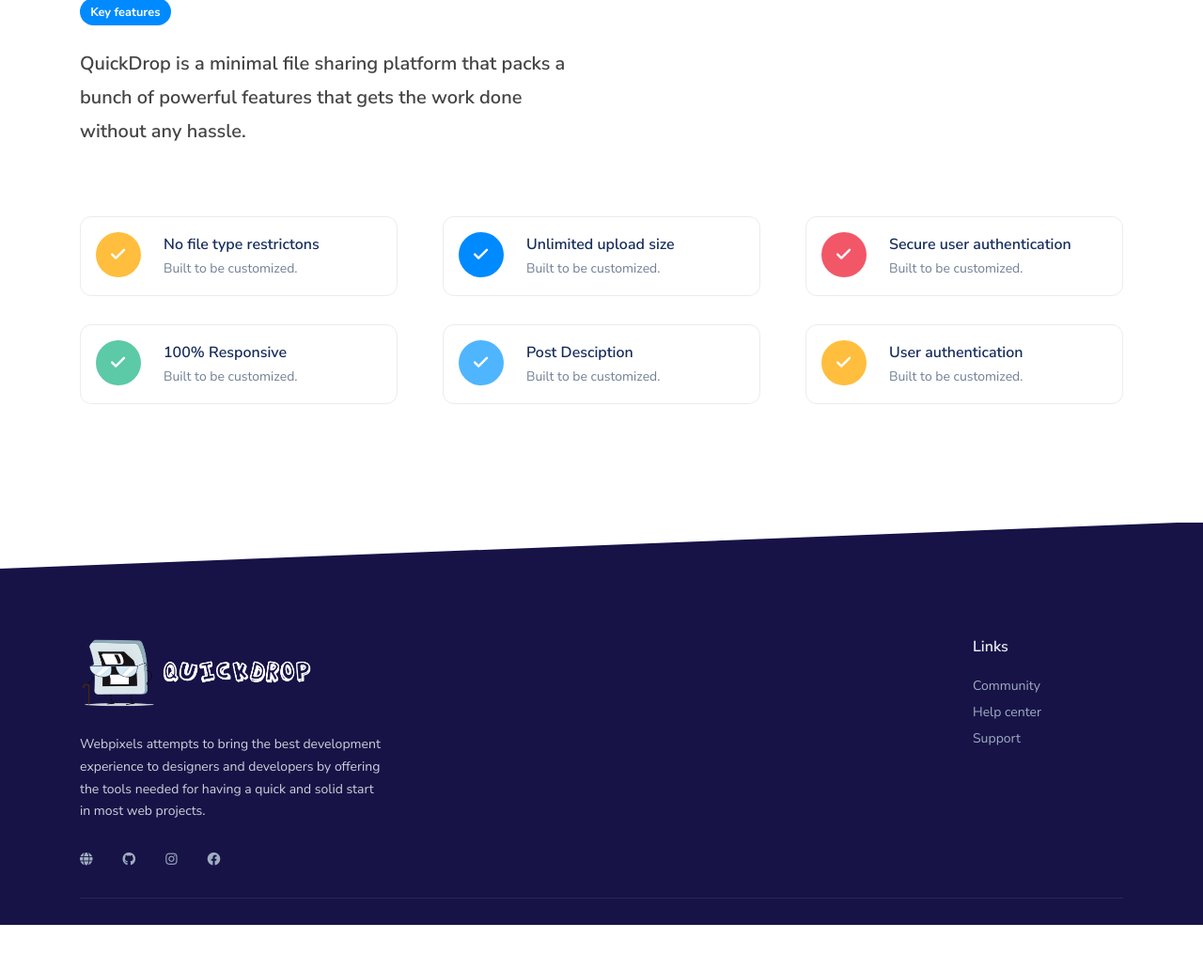
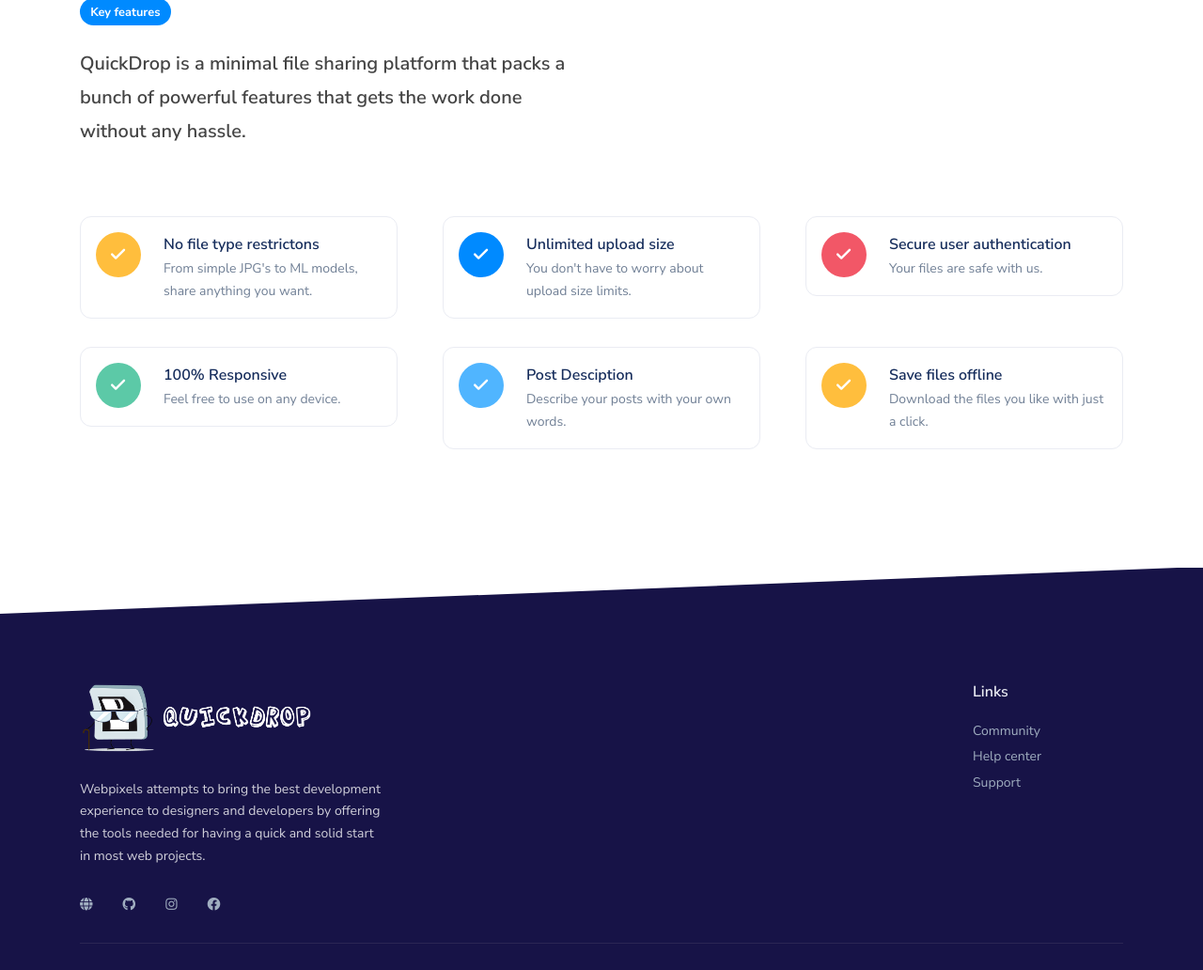
Before and after one commit to shaurya-src/QuickDrop, a Django app: template quick_drop/blog/templates/blog/index.html in a window 1280 px wide. Shown: the part 836-1868 px from the top of the page at 94% size. Before the commit the page ends 1820 px from the top, so only its background shows below. Run offline with Django 3.2, Linux system fonts and the light colour scheme; the template is opened without the code that fills it, so the values that code supplies are empty; some libraries are stand-ins or nearby versions.

Commit message:
Update features

```diff
--- a/quick_drop/blog/templates/blog/index.html
+++ b/quick_drop/blog/templates/blog/index.html
@@ -1,7 +1,5 @@
 {% extends "blog/base2.html" %}
 {% load static %}
-
-<title> Home </title>
 
 {% block content %}
 
@@ -57,7 +55,7 @@
                         <div>
                             <span class="h6">No file type restrictons</span>
                             <p class="text-sm text-muted mb-0">
-                                Built to be customized.
+                                From simple JPG's to ML models, share anything you want.
                             </p>
                         </div>
                     </div>
@@ -74,7 +72,7 @@
                         <div>
                             <span class="h6">Unlimited upload size</span>
                             <p class="text-sm text-muted mb-0">
-                                Built to be customized.
+                                You don't have to worry about upload size limits.
                             </p>
                         </div>
                     </div>
@@ -91,7 +89,7 @@
                         <div>
                             <span class="h6">Secure user authentication</span>
                             <p class="text-sm text-muted mb-0">
-                                Built to be customized.
+                                Your files are safe with us.
                             </p>
                         </div>
                     </div>
@@ -108,7 +106,7 @@
                         <div>
                             <span class="h6">100% Responsive</span>
                             <p class="text-sm text-muted mb-0">
-                                Built to be customized.
+                                Feel free to use on any device.
                             </p>
                         </div>
                     </div>
@@ -125,7 +123,7 @@
                         <div>
                             <span class="h6">Post Desciption</span>
                             <p class="text-sm text-muted mb-0">
-                                Built to be customized.
+                                Describe your posts with your own words.
                             </p>
                         </div>
                     </div>
@@ -140,9 +138,9 @@
                             </div>
                         </div>
                         <div>
-                            <span class="h6">User authentication</span>
+                            <span class="h6">Save files offline</span>
                             <p class="text-sm text-muted mb-0">
-                                Built to be customized.
+                                Download the files you like with just a click.
                             </p>
                         </div>
                     </div>
```
